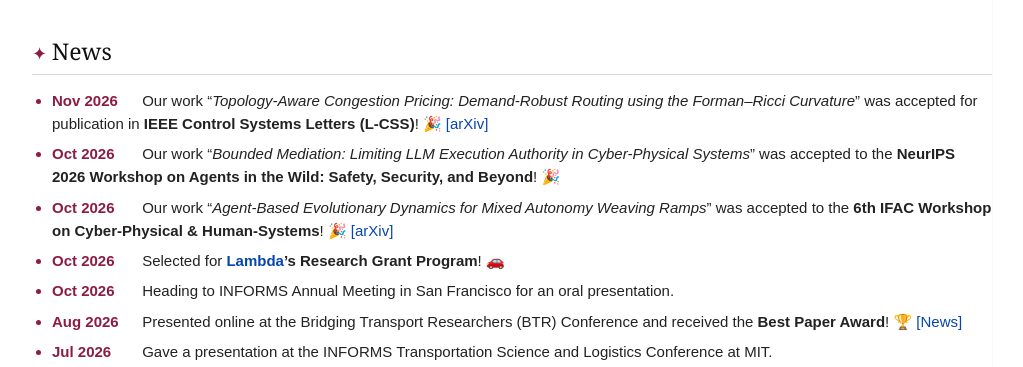
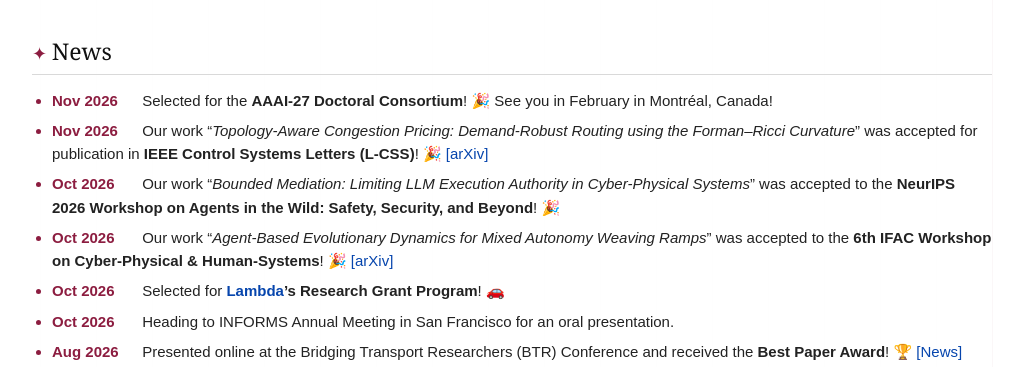
Before and after one commit to KWang0405/kexinwang.me, a plain HTML site: page index.html in a window 1280 px wide. Shown: the part 429-796 px from the top of the page, without its empty margins (128-1151 px from the left). Drawn offline with Linux system fonts and the light colour scheme.

Commit message:
Add AAAI-27 Doctoral Consortium news

```diff
--- a/index.html
+++ b/index.html
@@ -62,6 +62,7 @@
       <section id="news" class="section">
         <h2>News</h2>
         <ul class="news-list">
+          <li><span>Nov 2026</span> Selected for the <strong>AAAI-27 Doctoral Consortium</strong>! 🎉 See you in February in Montréal, Canada!</li>
           <li><span>Nov 2026</span> Our work “<em>Topology-Aware Congestion Pricing: Demand-Robust Routing using the Forman–Ricci Curvature</em>” was accepted for publication in <strong>IEEE Control Systems Letters (L-CSS)</strong>! 🎉 <a href="https://arxiv.org/abs/2609.14980" target="_blank" rel="noopener">[arXiv]</a></li>
           <li><span>Oct 2026</span> Our work “<em>Bounded Mediation: Limiting LLM Execution Authority in Cyber-Physical Systems</em>” was accepted to the <strong>NeurIPS 2026 Workshop on Agents in the Wild: Safety, Security, and Beyond</strong>! 🎉</li>
           <li><span>Oct 2026</span> Our work “<em>Agent-Based Evolutionary Dynamics for Mixed Autonomy Weaving Ramps</em>” was accepted to the <strong>6th IFAC Workshop on Cyber-Physical &amp; Human-Systems</strong>! 🎉 <a href="https://arxiv.org/abs/2609.36424" target="_blank" rel="noopener">[arXiv]</a></li>
```
